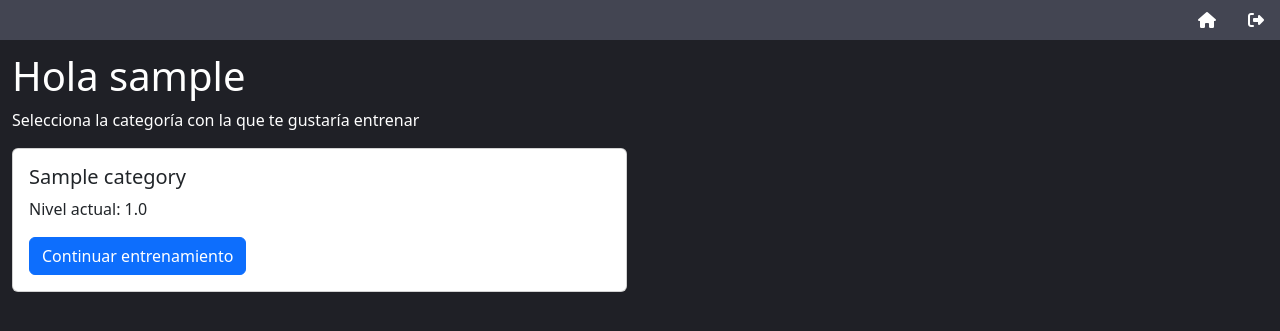
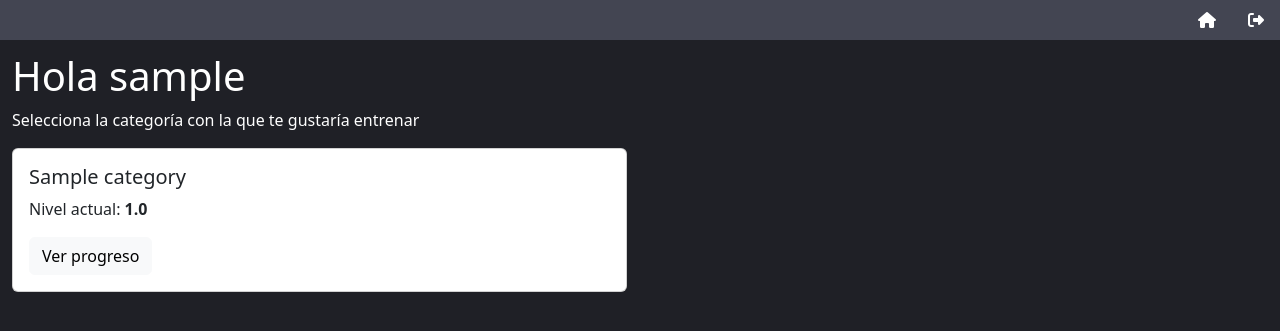
Before and after one commit to AsuJuve/AICP-Training-WebApp, a Django app: page /training/ in a window 1280 px wide. Shown: the top 331 px of the page. Run offline with Django 5.2, Linux system fonts and the light colour scheme; a user stored in the database is signed in; tables that the repository leaves empty hold one stand-in row (values such as "Sample post"); some libraries are stand-ins or nearby versions.

Commit message:
Updated categories cards in home page

```diff
--- a/training/templates/home.html
+++ b/training/templates/home.html
@@ -12,12 +12,11 @@
                 <h5 class="card-title">{{ category.name }}</h5>
                 {% with user_level=user_levels|dict_lookup:category.id %}
                     {% if user_level != None%}
-                        <p class="card-text">Nivel actual: {{ user_level }}</p>
-                        <a href="{% url 'training:category_detail' category.id %}" class="btn btn-primary">Continuar entrenamiento</a>
-                    {% else %}
-                        <p class="card-text">Entrenamiento no comenzado</p>
-                        <a href="{% url 'training:category_detail' category.id %}" class="btn btn-light">Comenzar entrenamiento</a>
-                    {% endif %}
+                            <p class="card-text">Nivel actual: <strong>{{ user_level }}</strong></p>
+                        {% else %}
+                            <p class="card-text">Entrenamiento no comenzado</p>
+                        {% endif %}
+                    <a href="{% url 'training:category_detail' category.id %}" class="btn btn-light">Ver progreso</a>
                 {% endwith %}
             </div>
         </div>
```
